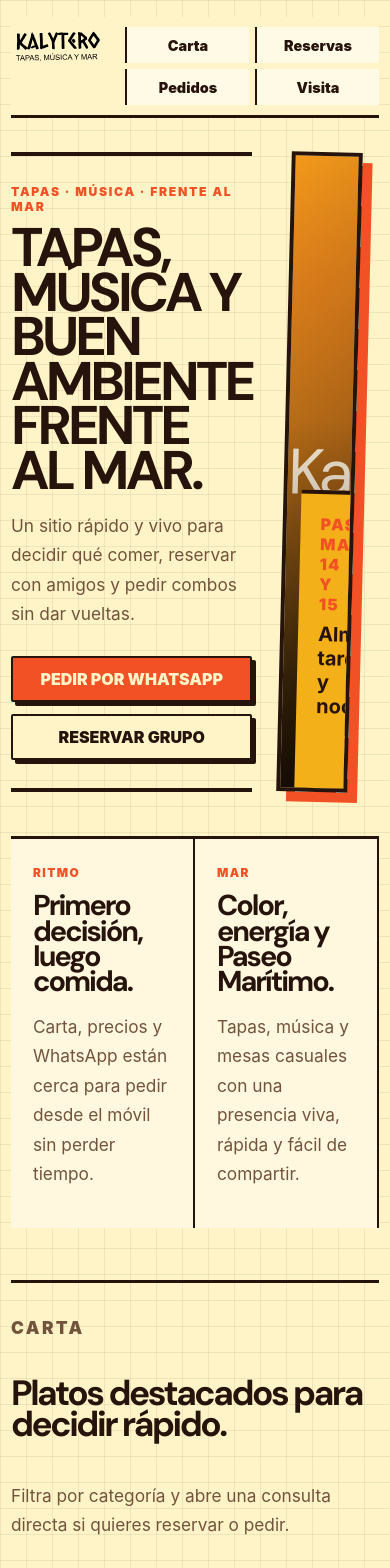
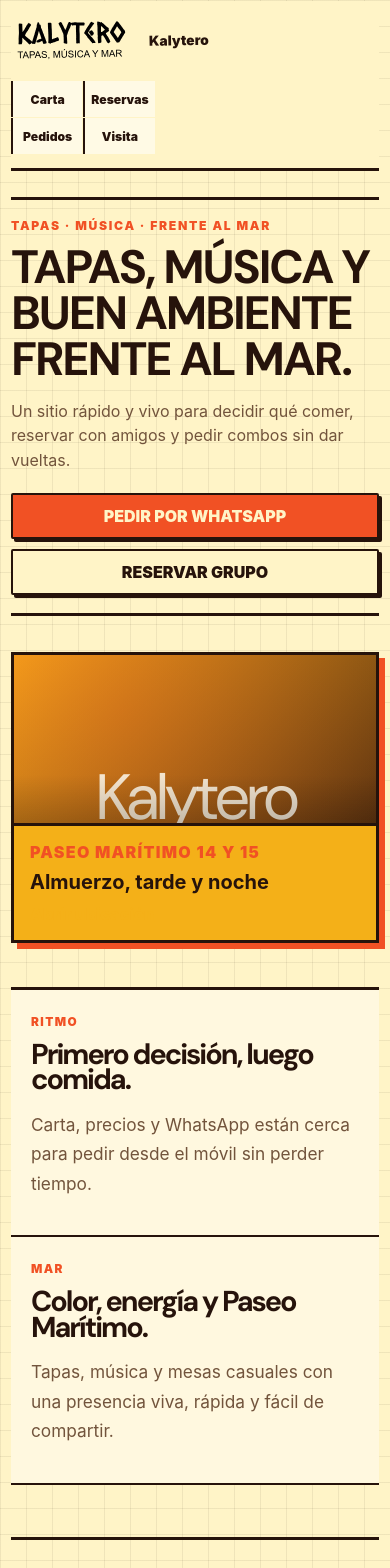
Before and after one commit to bechirobob/kalytero-malabo, a React (Vite) app: page / in a window 390 px wide. Shown: the top 1568 px of the page. Built offline with nearby package versions, Linux system fonts and the light colour scheme.

Commit message:
Repair mobile restaurant layouts

```diff
--- a/src/App.css
+++ b/src/App.css
@@ -491,3 +491,143 @@ input:focus-visible,select:focus-visible,textarea:focus-visible,a:focus-visible,
 .theme-kalytero .chip { border-radius: 0; border: 2px solid #26130b; background: #fff8df; min-height: 38px; }
 .theme-kalytero .chip.active,.theme-kalytero .chip:hover { background: #26130b; color: #fff4c7; }
 .theme-kalytero input,.theme-kalytero select,.theme-kalytero textarea { border-radius: 0; border: 2px solid #26130b; background: #fff8df; }
+
+
+
+/* Mobile-first repair: phone users get a real layout, not a squeezed desktop poster. */
+@media (max-width: 760px) {
+  .site { overflow-x: hidden; }
+  .shell { width: min(100% - 28px, 1180px); }
+  .topbar {
+    position: static;
+    display: grid;
+    gap: 12px;
+    margin-top: 0;
+    padding-block: 14px;
+    border-radius: 0;
+  }
+  .brand { min-width: 0; }
+  .brand img { max-width: 146px; height: auto; max-height: 54px; object-fit: contain; }
+  .brand span { display: inline; font-size: 0.86rem; white-space: normal; }
+  .nav-links {
+    width: 100%;
+    display: grid;
+    grid-template-columns: repeat(4, minmax(0, 1fr));
+    gap: 1px;
+    font-size: 0.76rem;
+  }
+  .nav-links a {
+    min-height: 38px;
+    padding: 8px 6px;
+    text-align: center;
+    justify-content: center;
+    border-radius: 0;
+  }
+  .hero {
+    display: grid;
+    grid-template-columns: 1fr !important;
+    gap: 24px;
+    padding-top: 26px;
+    align-items: start;
+  }
+  .hero-copy,
+  .hero-panel,
+  .hero-actions {
+    width: 100% !important;
+    max-width: none !important;
+    transform: none !important;
+  }
+  .hero-copy { min-height: 0; color: inherit; }
+  .hero-copy p:not(.eyebrow) {
+    max-width: 42rem;
+    font-size: 1rem;
+    line-height: 1.55;
+  }
+  h1 {
+    max-width: 100%;
+    font-size: clamp(2.25rem, 11vw, 3.65rem) !important;
+    line-height: 0.98 !important;
+    letter-spacing: -0.045em;
+  }
+  .hero-actions {
+    display: grid;
+    grid-template-columns: 1fr;
+    gap: 10px;
+    margin-top: 20px;
+  }
+  .button {
+    width: 100%;
+    min-height: 48px;
+    justify-content: center;
+    text-align: center;
+  }
+  .hero-panel {
+    min-height: 320px !important;
+    margin-top: 4px;
+    overflow: hidden;
+  }
+  .hero-panel img,
+  .generated-hero { min-height: 320px !important; }
+  .hero-card {
+    position: static;
+    width: 100% !important;
+    max-width: none;
+    margin-top: 0;
+    padding: 16px;
+    border-radius: 0;
+    box-shadow: none;
+    transform: none;
+  }
+  .hero-panel .hero-card {
+    position: absolute;
+    left: 0 !important;
+    right: 0 !important;
+    bottom: 0 !important;
+    width: 100% !important;
+  }
+  .story-grid,
+  .section-head,
+  .conversion {
+    grid-template-columns: 1fr !important;
+    gap: 16px;
+  }
+  .story-grid article,
+  .form-card,
+  .visit { padding: 20px; }
+  .menu-section { padding-top: 20px; }
+  .menu-list { grid-template-columns: 1fr !important; gap: 0; }
+  .menu-item {
+    min-height: auto !important;
+    display: grid;
+    gap: 8px;
+    padding: 18px 0;
+  }
+  .chips {
+    display: flex;
+    flex-wrap: nowrap;
+    gap: 10px;
+    overflow-x: auto;
+    padding-bottom: 12px;
+    scrollbar-width: none;
+  }
+  .chips::-webkit-scrollbar { display: none; }
+  .chip { white-space: nowrap; flex: 0 0 auto; }
+  .form-row { grid-template-columns: 1fr !important; }
+  .visit { align-items: flex-start; flex-direction: column; }
+}
+
+@media (max-width: 420px) {
+  .shell { width: min(100% - 22px, 1180px); }
+  .nav-links { grid-template-columns: repeat(2, minmax(0, 1fr)); }
+  h1 { font-size: clamp(2.05rem, 12vw, 3.25rem) !important; }
+  .hero-panel, .hero-panel img, .generated-hero { min-height: 285px !important; }
+}
+
+@media (max-width: 760px) {
+  .theme-kalytero .hero-copy { border-width: 3px 0; padding: 18px 0; }
+  .theme-kalytero .hero-panel { box-shadow: 6px 6px 0 #f15124; border-width: 3px; }
+  .theme-kalytero .hero-card { border-top: 3px solid #26130b; }
+  .theme-kalytero .story-grid { border-width: 3px 0; }
+  .theme-kalytero .story-grid article { border-width: 0 0 2px; }
+  .theme-kalytero .button { box-shadow: 3px 3px 0 #26130b; }
+}
```
